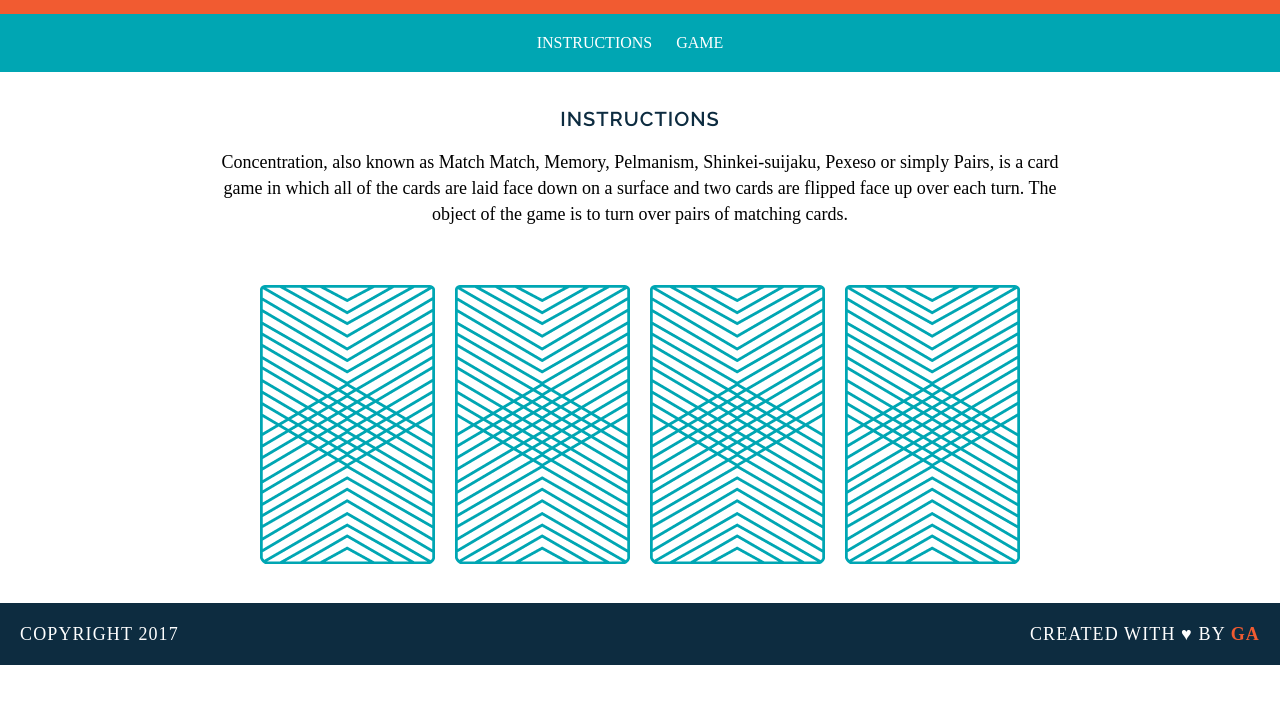
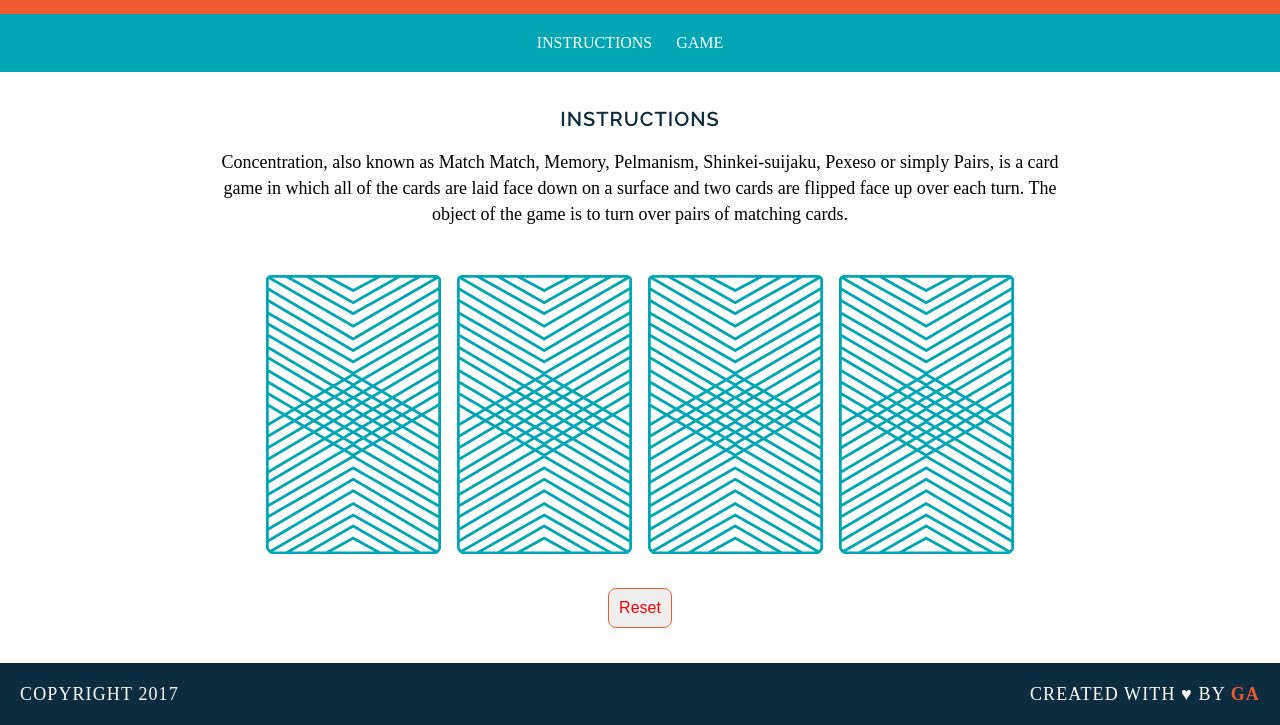
Before and after one commit to kebedemeron905/wdi-fundamentals-memorygame, a plain HTML site: page index.html in a window 1280 px wide. Shown: the part 99-824 px from the top of the page. Before the commit the page ends 800 px from the top, so only its background shows below. Drawn offline with Linux system fonts and the light colour scheme; a web font is replaced by a local one.

Commit message:
created game logic

```diff
--- a/css/style.css
+++ b/css/style.css
@@ -27,7 +27,7 @@ h1 {
  font-weight:400;
  font-size: 45px;
  letter-spacing: 1px;
- color:#0D2C40;
+ color:white;
  margin: 0;
 }
 
@@ -74,9 +74,21 @@ main {
 }
 
 img {
-	margin: 40px 8px 0px 8px;
+	margin: 30px 8px 0px 8px;
 }
 
+
+button {
+
+	color: red;
+	font-size: 16px;
+	padding: 10px;
+	border: .5px solid #F15B31;
+	border-radius: 8px;
+	margin: 30px 8px 0px 8px;
+
+
+}
 footer {
 	text-transform: uppercase;
 	padding:0px 20px 0px 20px;
--- a/index.html
+++ b/index.html
@@ -22,12 +22,9 @@
 	<p>Concentration, also known as Match Match, Memory, Pelmanism, Shinkei-suijaku, Pexeso or simply Pairs, is a card game in which all of the cards are laid face down on a surface and two cards are flipped face up over each turn. The object of the game is to turn over pairs of matching cards.</p>
 
 
-<div>
-	<img src="images/back.png" alt="Queen of Diamonds">
-	<img src="images/back.png" alt="Queen of Hearts">
-	<img src="images/back.png" alt="King of Diamonds">
-	<img src="images/back.png" alt="King of Hearts">
-</div>
+<div id="game-board" class="board clearfix"></div>
+
+ <button type="reset" value="Reset">Reset</button>
 
 </main>
 
--- a/js/main.js
+++ b/js/main.js
@@ -1,52 +1,70 @@
-
-
 var cards = [
 {
-	rank: "queen",
-	suit: "hearts",
-	cardImage: "images/queen-of-hearts.png"
-},
-{
-	rank: "queen",
-	suit: "diamonds",
-	cardImage: "images/queen-of-diamonds.png"
+	rank: 'queen',
+	suit: 'hearts',
+	cardImage: 'images/queen-of-hearts.png'
 },
 
 {
-rank: "king",
-suit: "hearts",
-cardImage: "images/king-of-hearts.png"
+	rank: 'queen',
+	suit: 'diamonds',
+	cardImage: 'images/queen-of-diamonds.png'
 },
 
 {
-	rank: "king",
-	suit: "diamonds",
-	cardImage: "images/king-of-diamonds.png"
+	rank: 'king',
+	suit: 'hearts',
+	cardImage: 'images/king-of-hearts.png'
+},
+
+{
+	rank: 'king',
+	suit: 'diamonds',
+	cardImage: 'images/king-of-diamonds.png'
 }
 ];
+var cardsInPlay = [];
+var checkForMatch = function() {
 
 
-
-var cardsInPlay = [];
-var checkForMatch = function() {
 	if (cardsInPlay[0] === cardsInPlay[1]) {
 alert("You found a match!");
-
 } else {
 alert("Sorry, try again.");
 }
 };
 
-var flipCard = function(cardId) {
+
+
+var flipCard = function () {
+var cardId = this.getAttribute('data-id');
 
 cardsInPlay.push(cards[cardId].rank);
-console.log("user flipped" + " " + cards[cardId].rank);
+console.log("User flipped " + cards[cardId].rank);
 console.log(cards[cardId].cardImage);
 console.log(cards[cardId].suit);
 
 
+this.setAttribute('src', cards[cardId].cardImage);
+if (cardsInPlay.length === 2) {
 checkForMatch();
+}
+
 };
 
-flipCard(0);
-	flipCard(2);
+var createBoard = function () {
+	for (var i = 0; i < cards.length; i++) {
+		var cardElement = document.createElement('img');
+		cardElement.setAttribute('src', 'images/back.png');
+		cardElement.setAttribute('data-id', i);
+		cardElement.addEventListener('click', flipCard);
+		document.getElementById('game-board').appendChild(cardElement);
+
+
+
+
+	}
+};
+
+
+createBoard();
```
Lines whose indentation alone changed are shown as unchanged.
